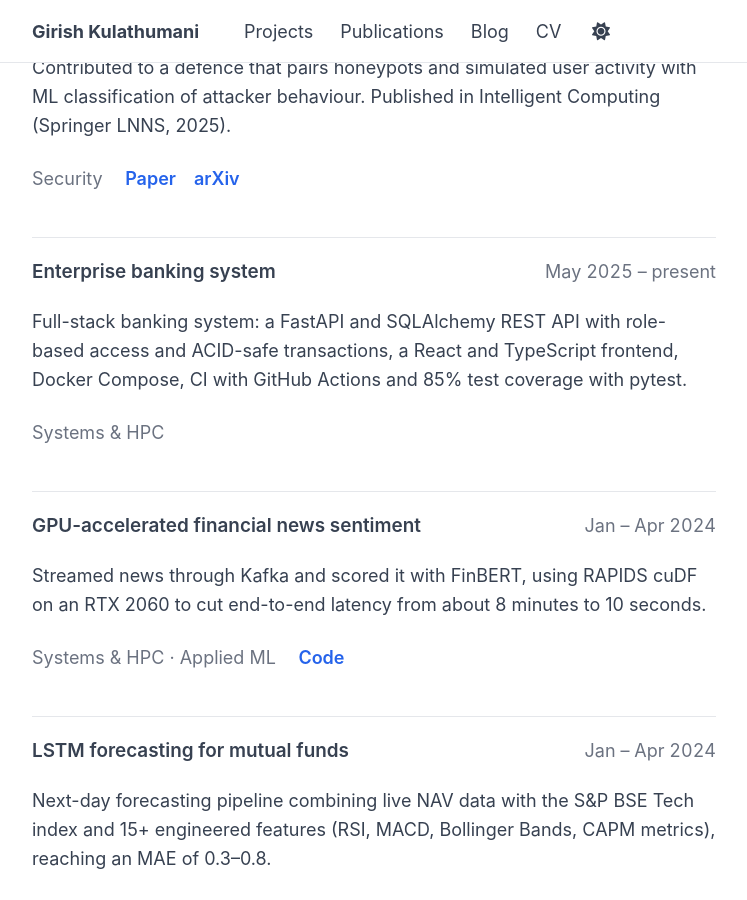
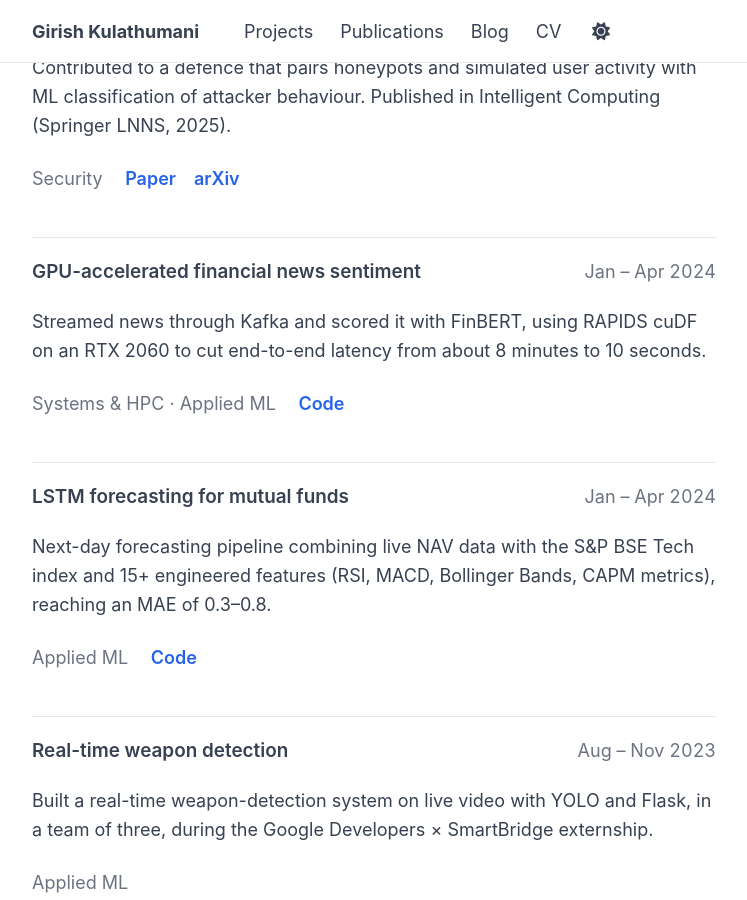
Before and after one commit to Girish-K01/girish-k01.github.io, a Jekyll site: the page built from _pages/projects.html, in a window 1280 px wide and 900 px high, scrolled down 1332 px. Shown: the whole window, without its empty margins (266-1013 px from the left). Built offline with Jekyll 4.4.1, drawn with Linux system fonts in a browser that asks for light colours.

Commit message:
Drop the banking project and the Social Media Manager role
The banking repo is a school project that has yet to be rebuilt, so the
description overstated it; list it again once the upgrade exists. The
Social Media Manager role is no longer relevant to the CV.

Co-Authored-By: Claude Opus 5.5 <noreply@anthropic.com>

```diff
--- a/_data/cv.json
+++ b/_data/cv.json
@@ -186,19 +186,6 @@
   "references": [],
   "projects": [
     {
-      "name": "Enterprise Banking System (Full-Stack)",
-      "startDate": "2025-05",
-      "endDate": "Present",
-      "description": "Comprehensive banking system with REST API, modern frontend, and containerized deployment.",
-      "highlights": [
-        "Developing REST API with FastAPI and SQLAlchemy ORM for role-based access and ACID-safe transactions",
-        "Building React + TypeScript frontend with Material UI, JWT authentication, and Axios interceptors",
-        "Containerized with Docker Compose, CI/CD via GitHub Actions, 85% test coverage with pytest"
-      ],
-      "keywords": ["FastAPI", "PostgreSQL", "React", "Docker", "JWT", "TypeScript", "Material UI"],
-      "url": ""
-    },
-    {
       "name": "GPU-Accelerated Financial News Sentiment",
       "startDate": "2024-01",
       "endDate": "2024-04",
@@ -286,13 +273,6 @@
       "organization": "VIT Chennai",
       "date": "2023",
       "description": "Introduction to CUDA programming for 50+ attendees."
-    },
-    {
-      "title": "Social Media Manager",
-      "organization": "VIT Startup Centre",
-      "startDate": "2024-01",
-      "endDate": "Present",
-      "description": "Strategically managed social media platforms, increasing engagement and visibility for the Startup Incubation Centre"
     }
   ],
   "research": {
--- a/_data/projects.yml
+++ b/_data/projects.yml
@@ -64,12 +64,6 @@ items:
       - label: "arXiv"
         url: "https://arxiv.org/abs/2406.06225"
 
-  - title: "Enterprise banking system"
-    when: "May 2025 – present"
-    topics: [systems]
-    summary: "Full-stack banking system: a FastAPI and SQLAlchemy REST API with role-based access and ACID-safe transactions, a React and TypeScript frontend, Docker Compose, CI with GitHub Actions and 85% test coverage with pytest."
-    links: []
-
   - title: "GPU-accelerated financial news sentiment"
     when: "Jan – Apr 2024"
     topics: [systems, applied]
```
